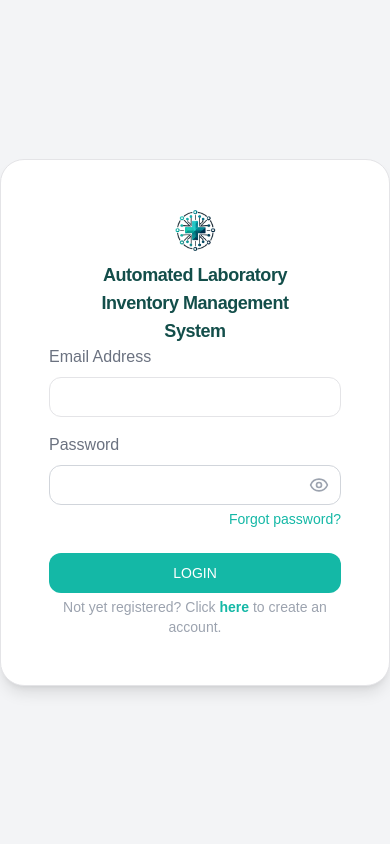
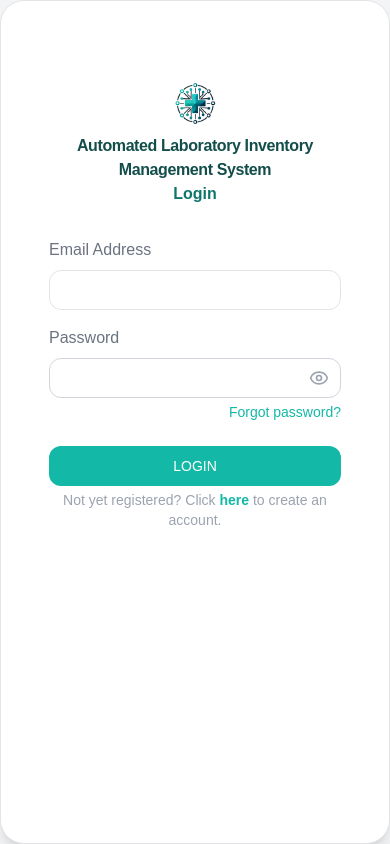
Before and after one commit to kristinjuwel/automated-laboratory-inventory, a Next.js app: page / in a window 390 px wide. Built offline with nearby package versions, Linux system fonts and the light colour scheme.

Commit message:
fiz: logo size

```diff
--- a/src/app/(main)/login/page.tsx
+++ b/src/app/(main)/login/page.tsx
@@ -15,7 +15,12 @@ import {
   DialogHeader,
   DialogTitle,
 } from "@/components/ui/dialog";
-import {Tooltip, TooltipContent, TooltipProvider, TooltipTrigger} from "@/components/ui/tooltip";
+import {
+  Tooltip,
+  TooltipContent,
+  TooltipProvider,
+  TooltipTrigger,
+} from "@/components/ui/tooltip";
 
 const LoginPage = () => {
   const router = useRouter();
@@ -96,36 +101,38 @@ const LoginPage = () => {
 
   return (
     <div className="flex w-screen h-screen items-center justify-center bg-gray-100">
-      <Card className="lg:w-3/5 md:w-4/5 md:flex-row flex max-w-screen-2xl h-auto md:h-2/3 shadow-lg rounded-3xl">
+      <Card className="lg:w-3/5 md:w-4/5 md:flex-row flex max-w-screen-2xl h-full w-full md:h-2/3 shadow-lg rounded-3xl">
         <div className="hidden w-1/2 p-8 bg-teal-100 h-full rounded-3xl rounded-r-none md:flex flex-col items-center justify-center overflow-hidden">
+          <TooltipProvider>
+            <Tooltip>
+              <TooltipTrigger asChild>
+                <>
                   <Image
                     src="/images/logo.png"
                     alt="Logo"
-          className="transition duration-500 hover:scale-105 max-h-[50%] max-w-[80%] object-contain"
+                    className="transition duration-500 hover:scale-105 h-3/4 aspect-[1/1] object-contain justify-center w-full"
+                    priority
                     height={300}
                     width={300}
                   />
-        <TooltipProvider>
-          <Tooltip>
-            <TooltipTrigger asChild>
-              <h1
-                className="text-lg px-5 pt-2 text-center font-bold antialiased tracking-tight text-teal-900 transition duration-500 hover:scale-105 cursor-pointer break-words"
-                tabIndex={0}
-              >
+                  <h1 className="text-base lg:text-lg px-5 lg:pt-2 text-center font-bold antialiased tracking-tight text-teal-900 transition duration-500 hover:scale-105 cursor-pointer break-words">
                     Automated Laboratory Inventory Management System
                   </h1>
+                </>
               </TooltipTrigger>
               <TooltipContent side="top">
                 <p className="text-[10px] md:text-[12px] text-center antialiased tracking-tight text-teal-900 max-w-xs">
-                Project ALIMS is designed for PGH Medical Research Laboratory of Pathology, Immunology, and Microbiology. Providing assistance with report generation and inventory management.
+                  Project ALIMS is designed for PGH Medical Research Laboratory
+                  of Pathology, Immunology, and Microbiology. Providing
+                  assistance with report generation and inventory management.
                 </p>
               </TooltipContent>
             </Tooltip>
           </TooltipProvider>
         </div>
 
-        <div className="sm:w-full md:w-1/2 flex flex-col h-full p-12 rounded-3xl rounded-l-none overflow-auto	">
-          <div className="flex flex-col md:hidden items-center justify-center">
+        <div className="w-full md:w-1/2 flex flex-col h-full p-12 rounded-3xl rounded-l-none overflow-auto	">
+          <div className="flex flex-col md:hidden items-center justify-center px-2 pt-8">
             <Image
               src="/images/logo.png"
               alt="Logo"
@@ -137,21 +144,24 @@ const LoginPage = () => {
               <Tooltip>
                 <TooltipTrigger asChild>
                   <h1
-                    className="text-lg px-5 pt-2 text-center font-bold antialiased tracking-tight text-teal-900 transition duration-500 hover:scale-105 cursor-pointer"
+                    className="text-base pt-2 text-center font-bold antialiased tracking-tight text-teal-900 transition duration-500 hover:scale-105 cursor-pointer"
                     tabIndex={0}
                   >
                     Automated Laboratory Inventory Management System
                   </h1>
                 </TooltipTrigger>
                 <TooltipContent side="top">
-                  <p className="text-[10px] md:text-[12px] text-center antialiased tracking-tight text-teal-900 max-w-xs">
-                    Project ALIMS is designed for PGH Medical Research Laboratory of Pathology, Immunology, and Microbiology. Providing assistance with report generation and inventory management.
+                  <p className="text-xs md:text-[12px] text-center antialiased tracking-tight text-teal-900 max-w-xs">
+                    Project ALIMS is designed for PGH Medical Research
+                    Laboratory of Pathology, Immunology, and Microbiology.
+                    Providing assistance with report generation and inventory
+                    management.
                   </p>
                 </TooltipContent>
               </Tooltip>
             </TooltipProvider>
           </div>
-          <h1 className="hidden md:block text-base md:text-xl font-bold text-teal-700 text-center pb-8">
+          <h1 className="block text-base md:text-xl font-bold text-teal-700 text-center pb-8">
             Login
           </h1>
           <Toaster />
```
Lines whose indentation alone changed are shown as unchanged.
